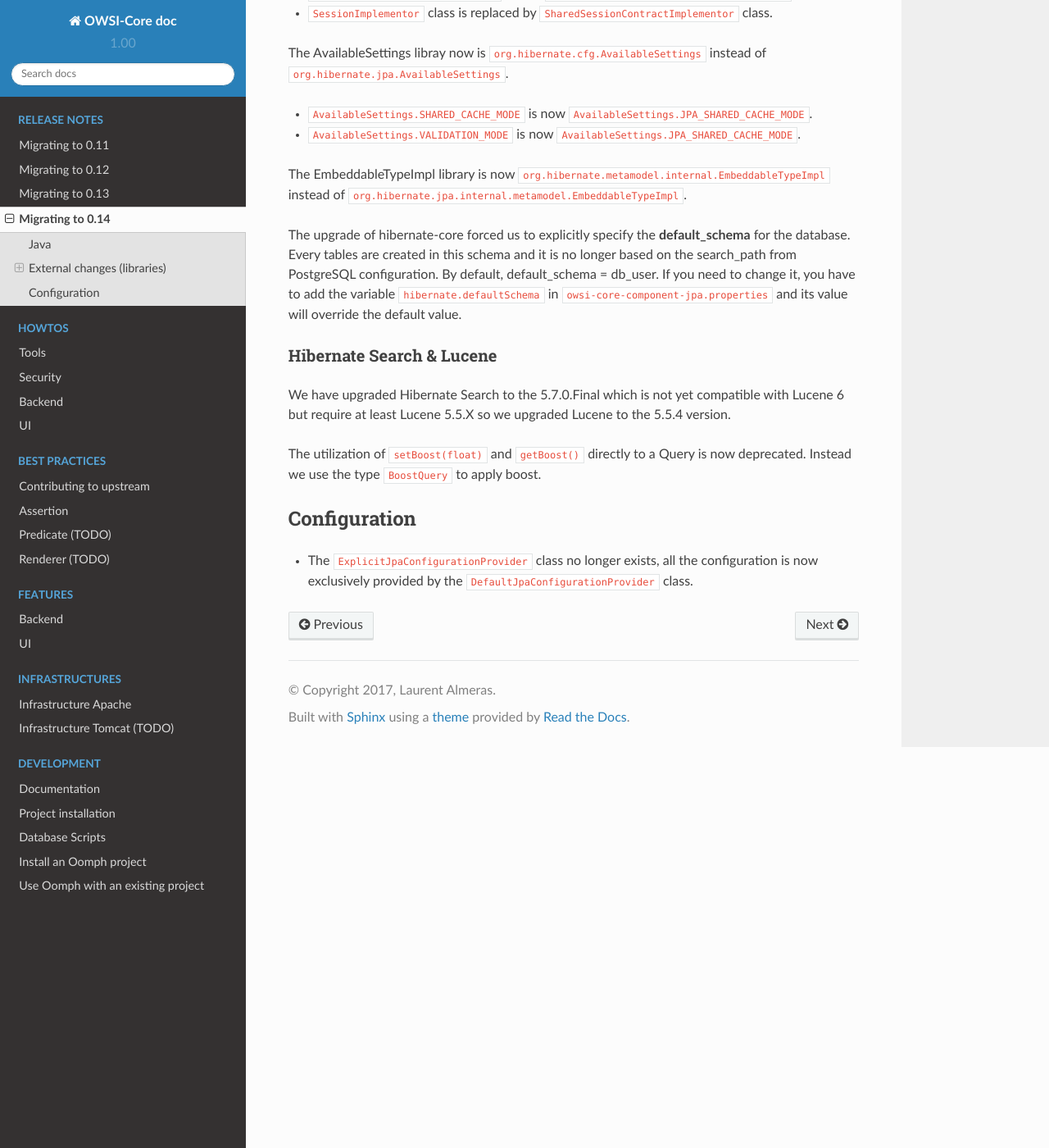
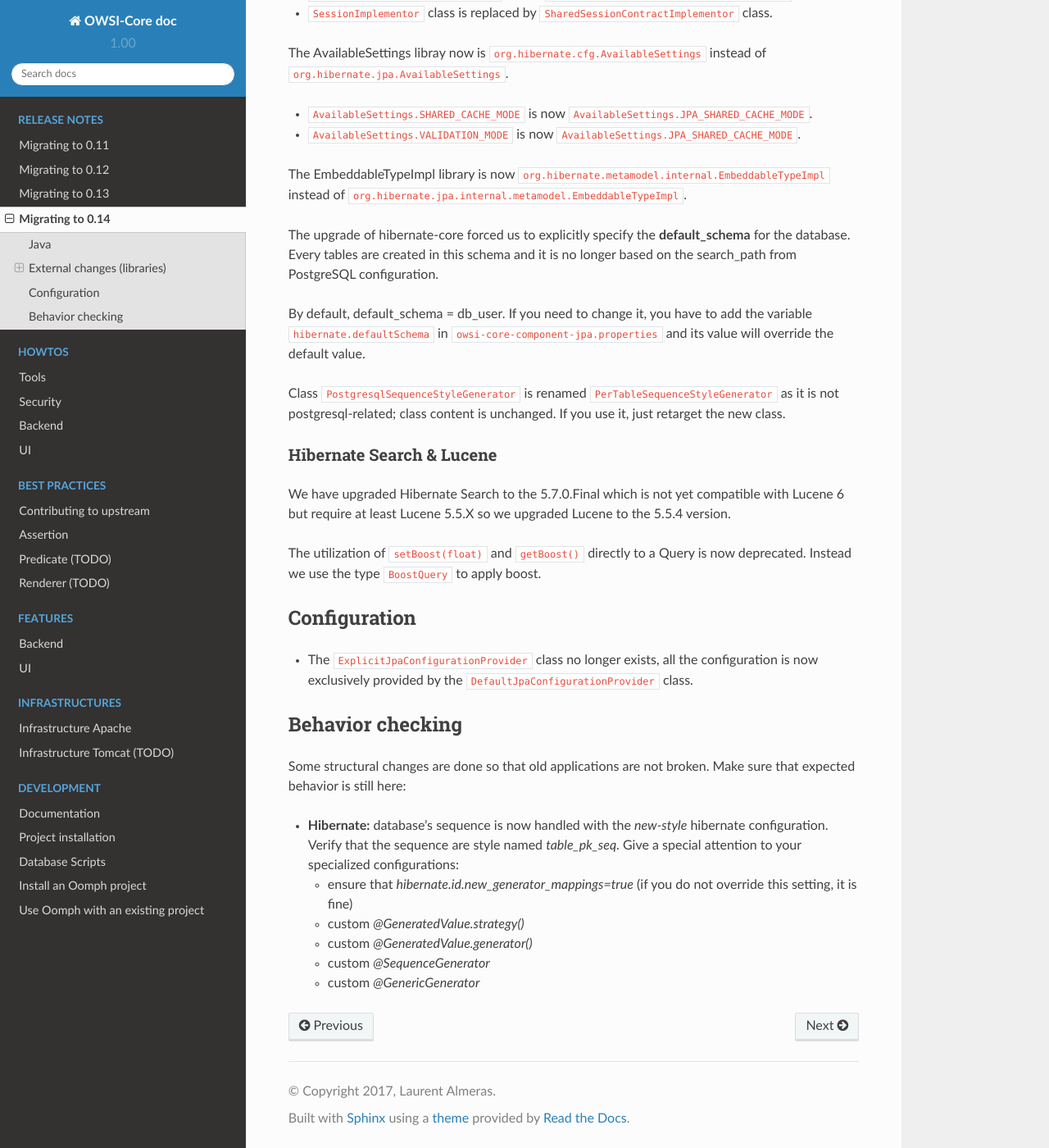
Before and after one commit to igloo-project/igloo-doc, a Sphinx documentation site: the page built from source/release-notes/Migrating-to-0.14.md, in a window 1280 px wide and 1400 px high, scrolled down 955 px. Shown: the whole window at 82% size. Built offline with Sphinx 7.4.7 and the Read the Docs theme 2.0.0, drawn with Linux system fonts in a browser that asks for light colours.

Commit message:
0.14 migration: note about sequences

```diff
--- a/source/release-notes/Migrating-to-0.14.md
+++ b/source/release-notes/Migrating-to-0.14.md
@@ -41,9 +41,15 @@ The EmbeddableTypeImpl library is now `org.hibernate.metamodel.internal.Embeddab
 The upgrade of hibernate-core forced us to explicitly specify the **default_schema** for the database.
 Every tables are created in this schema and it is no longer based on the search_path from PostgreSQL
 configuration.
+
 By default, default_schema = db_user. If you need to change it, you have to add the variable
 `hibernate.defaultSchema` in `owsi-core-component-jpa.properties` and its value will override
 the default value.
+
+Class `PostgresqlSequenceStyleGenerator` is renamed `PerTableSequenceStyleGenerator`
+as it is not postgresql-related; class content is unchanged. If you use it,
+just retarget the new class.
+
 
 ### Hibernate Search & Lucene
 
@@ -55,7 +61,24 @@ The utilization of `setBoost(float)` and `getBoost()` directly to a Query is now
 deprecated. Instead we use the type `BoostQuery` to apply boost.
 
 Configuration
-------------------
+-------------
 
  * The `ExplicitJpaConfigurationProvider` class no longer exists, all the configuration is now exclusively provided
  by the `DefaultJpaConfigurationProvider` class.
+
+
+Behavior checking
+-----------------
+
+Some structural changes are done so that old applications are not broken. Make
+sure that expected behavior is still here:
+
+ * **Hibernate:** database's sequence is now handled with the *new-style*
+   hibernate configuration. Verify that the sequence are style named
+   *table_pk_seq*. Give a special attention to your specialized configurations:
+   * ensure that *hibernate.id.new_generator_mappings=true* (if you do not
+     override this setting, it is fine)
+   * custom *@GeneratedValue.strategy()*
+   * custom *@GeneratedValue.generator()*
+   * custom *@SequenceGenerator*
+   * custom *@GenericGenerator*
```
